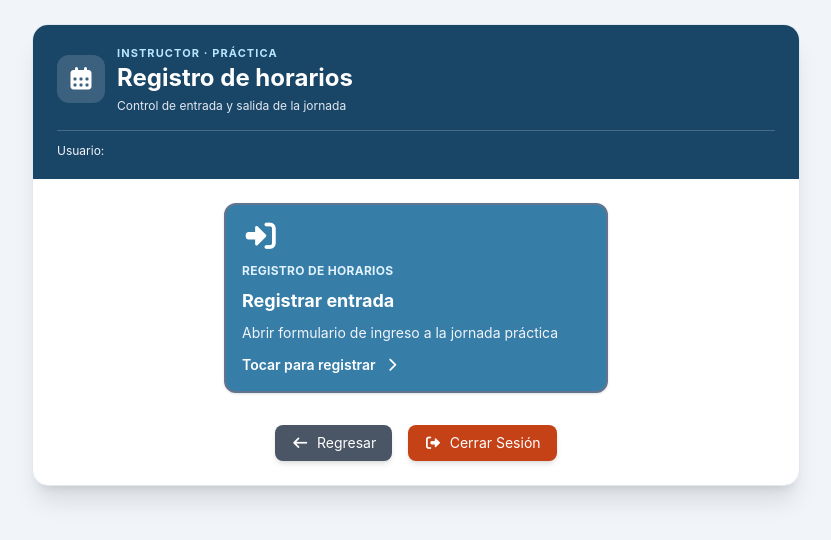
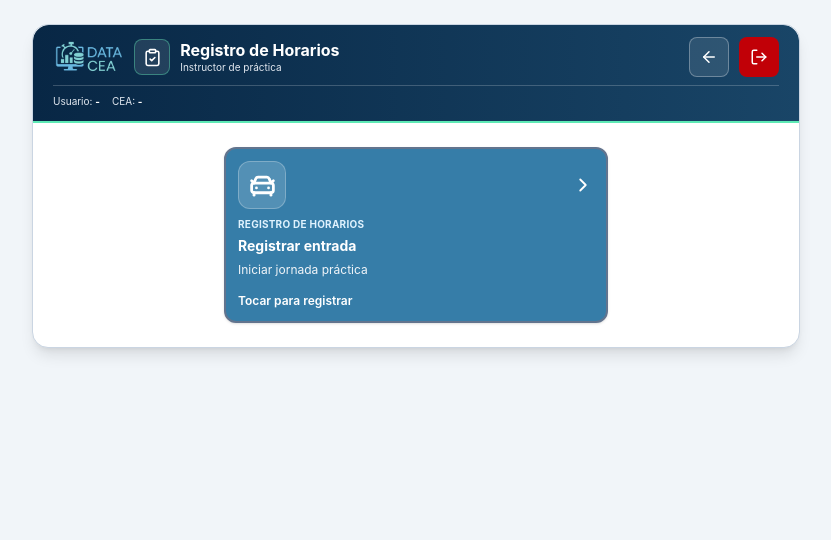
Before and after one commit to YulianoB/DATA-CEA, a Next.js app: page /instructor/practica/horarios in a window 1280 px wide. Shown: the top 540 px of the page, without its empty margins (224-1055 px from the left). Built offline with nearby package versions, Linux system fonts and the light colour scheme; sample sign-in values are in the browser's storage.

Commit message:
Usar encabezado, tarjetas y modales compartidos de practica en horarios

```diff
--- a/app/instructor/practica/horarios/page.js
+++ b/app/instructor/practica/horarios/page.js
@@ -3,6 +3,7 @@
 'use client'
 
 import { useRouter } from 'next/navigation'
+import { EncabezadoPractica, TarjetaHorarioPractica, ModalHorarioPractica } from '@/components/instructor/practica/EstilosModuloPractica'
 import {
   useEffect,
   useMemo,
@@ -2122,44 +2123,22 @@ export default function HorariosPracticaPage() {
   }
 
   return (
-    <div className="min-h-screen flex items-start justify-center bg-slate-100 p-3 sm:p-6">
+    <div className="min-h-screen bg-slate-100 px-2 py-3 sm:px-4 sm:py-6">
 
       <Toaster
         position="top-center"
         richColors
       />
 
-      <div className="w-full max-w-3xl overflow-hidden rounded-2xl border border-slate-200 bg-white shadow-xl p-4 sm:p-6">
-
-        <header className="-mx-4 -mt-4 mb-6 bg-[#194567] px-5 py-5 text-white sm:-mx-6 sm:-mt-6 sm:px-6">
-          <div className="flex items-center gap-3">
-            <span className="flex h-12 w-12 shrink-0 items-center justify-center rounded-xl bg-white/15"><i className="fas fa-calendar-alt text-2xl" aria-hidden="true"></i></span>
-            <div><p className="text-[11px] font-bold uppercase tracking-widest text-sky-200">Instructor · Práctica</p><h1 className="text-xl font-bold sm:text-2xl">Registro de horarios</h1><p className="mt-1 text-xs text-slate-200">Control de entrada y salida de la jornada</p></div>
-          </div>
-          <div className="mt-4 flex flex-wrap gap-x-5 gap-y-1 border-t border-white/20 pt-3 text-xs text-slate-100">
-            <span>Usuario: <strong className="text-white">{user.nombreCompleto}</strong></span>
-            {user.rol && <span>Rol: <strong className="text-white">{user.rol}</strong></span>}
-            {user.nombreEmpresa && <span>CEA: <strong className="text-white">{user.nombreEmpresa}</strong></span>}
-          </div>
-        </header>
-
-        {!tengoAbierta && (
-          <button type="button" onClick={() => setModalHorario('entrada')} className="mx-auto mb-6 flex min-h-44 w-full max-w-sm flex-col rounded-xl border-2 border-slate-500 bg-[#367DA8] p-4 text-left text-white shadow-sm transition hover:brightness-95 focus-visible:outline focus-visible:outline-2 focus-visible:outline-blue-700">
-            <i className="fas fa-sign-in-alt mb-3 text-3xl" aria-hidden="true"></i>
-            <span className="text-xs font-bold tracking-wide text-sky-100">REGISTRO DE HORARIOS</span>
-            <span className="mt-2 text-lg font-bold">Registrar entrada</span>
-            <span className="mt-2 text-sm text-slate-100">Abrir formulario de ingreso a la jornada práctica</span>
-            <span className="mt-auto pt-3 text-sm font-semibold">Tocar para registrar <i className="fas fa-chevron-right ml-1" aria-hidden="true"></i></span>
-          </button>
-        )}
+      <div className="mx-auto w-full max-w-3xl overflow-hidden rounded-2xl border border-slate-300 bg-white shadow-lg">
+
+        <EncabezadoPractica titulo="Registro de Horarios" usuario={user.nombreCompleto} cea={user.nombreEmpresa} onRegresar={() => router.push('/instructor/practica')} onCerrarSesion={handleLogout} />
+        <main className="px-3 py-4 sm:px-6 sm:py-6">
+
+        {!tengoAbierta && <TarjetaHorarioPractica tipo="entrada" onClick={() => setModalHorario('entrada')} />}
 
         {!tengoAbierta && modalHorario === 'entrada' && (
-          <div className="fixed inset-0 z-[80] flex items-center justify-center bg-slate-950/65 p-3 sm:p-4" role="presentation">
-          <div role="dialog" aria-modal="true" aria-labelledby="titulo-modal-entrada" className="max-h-[92dvh] w-full max-w-2xl overflow-y-auto rounded-2xl border border-slate-300 bg-white shadow-2xl">
-            <div className="sticky top-0 z-10 flex items-center justify-between gap-3 bg-[#194567] px-5 py-4 text-white">
-              <div className="flex items-center gap-3"><span className="flex h-11 w-11 items-center justify-center rounded-xl bg-white/15"><i className="fas fa-sign-in-alt text-xl" aria-hidden="true"></i></span><div><p className="text-[10px] font-bold uppercase tracking-wider text-sky-200">Jornada práctica</p><h2 id="titulo-modal-entrada" className="text-lg font-bold">Registro de entrada</h2><p className="text-xs text-slate-200">Datos de inicio de la jornada</p></div></div>
-              <button type="button" onClick={() => setModalHorario(null)} aria-label="Cerrar formulario de entrada" className="rounded-lg border border-white/40 px-3 py-2 text-xs font-semibold hover:bg-white/10">Cerrar ✕</button>
-            </div>
+          <ModalHorarioPractica tipo="entrada" onCerrar={() => setModalHorario(null)}>
           <div className="border rounded-lg shadow-sm">
 
             <h3 className="bg-slate-100 text-[#194567] font-bold px-4 py-3 flex items-center gap-2 text-sm border-b border-slate-200">
@@ -2429,27 +2408,13 @@ export default function HorariosPracticaPage() {
             </div>
 
           </div>
-          </div>
-          </div>
+          </ModalHorarioPractica>
         )}
 
-        {tengoAbierta && registroAbierto && (
-          <button type="button" onClick={() => setModalHorario('salida')} className="mx-auto mb-6 flex min-h-44 w-full max-w-sm flex-col rounded-xl border-2 border-slate-500 bg-[#367DA8] p-4 text-left text-white shadow-sm transition hover:brightness-95 focus-visible:outline focus-visible:outline-2 focus-visible:outline-blue-700">
-            <i className="fas fa-sign-out-alt mb-3 text-3xl" aria-hidden="true"></i>
-            <span className="text-xs font-bold tracking-wide text-sky-100">REGISTRO DE HORARIOS</span>
-            <span className="mt-2 text-lg font-bold">Registrar salida</span>
-            <span className="mt-2 text-sm text-slate-100">Abrir formulario de finalización de la jornada práctica</span>
-            <span className="mt-auto pt-3 text-sm font-semibold">Tocar para registrar <i className="fas fa-chevron-right ml-1" aria-hidden="true"></i></span>
-          </button>
-        )}
+        {tengoAbierta && registroAbierto && <TarjetaHorarioPractica tipo="salida" onClick={() => setModalHorario('salida')} />}
 
         {tengoAbierta && registroAbierto && modalHorario === 'salida' && (
-          <div className="fixed inset-0 z-[80] flex items-center justify-center bg-slate-950/65 p-3 sm:p-4" role="presentation">
-            <div role="dialog" aria-modal="true" aria-labelledby="titulo-modal-salida" className="max-h-[92dvh] w-full max-w-2xl overflow-y-auto rounded-2xl border border-slate-300 bg-white shadow-2xl">
-              <div className="sticky top-0 z-10 flex items-center justify-between gap-3 bg-[#194567] px-5 py-4 text-white">
-                <div className="flex items-center gap-3"><span className="flex h-11 w-11 items-center justify-center rounded-xl bg-white/15"><i className="fas fa-sign-out-alt text-xl" aria-hidden="true"></i></span><div><p className="text-[10px] font-bold uppercase tracking-wider text-sky-200">Jornada práctica</p><h2 id="titulo-modal-salida" className="text-lg font-bold">Registro de salida</h2><p className="text-xs text-slate-200">Datos de cierre de la jornada</p></div></div>
-                <button type="button" onClick={() => setModalHorario(null)} aria-label="Cerrar formulario de salida" className="rounded-lg border border-white/40 px-3 py-2 text-xs font-semibold hover:bg-white/10">Cerrar ✕</button>
-              </div>
+          <ModalHorarioPractica tipo="salida" onCerrar={() => setModalHorario(null)}>
           <div className="border rounded-lg shadow-sm">
 
             <h3 className="bg-slate-100 text-[#194567] font-bold px-4 py-3 flex items-center gap-2 text-sm border-b border-slate-200">
@@ -2769,42 +2734,10 @@ export default function HorariosPracticaPage() {
             </div>
 
           </div>
-            </div>
-          </div>
+          </ModalHorarioPractica>
         )}
 
-        <div className="flex justify-center gap-4 mt-8 flex-wrap">
-
-          <button
-            onClick={
-              () =>
-                router.push(
-                  '/instructor/practica'
-                )
-            }
-            className="bg-gray-600 hover:bg-gray-800 text-white py-2 px-4 rounded-lg shadow-md text-sm"
-          >
-
-            <i className="fas fa-arrow-left mr-2"></i>
-
-            Regresar
-
-          </button>
-
-          <button
-            onClick={
-              handleLogout
-            }
-            className="bg-[var(--danger)] hover:bg-red-800 text-white py-2 px-4 rounded-lg shadow-md text-sm"
-          >
-
-            <i className="fas fa-sign-out-alt mr-2"></i>
-
-            Cerrar Sesión
-
-          </button>
-
-        </div>
+        </main>
 
       </div>
 
```
